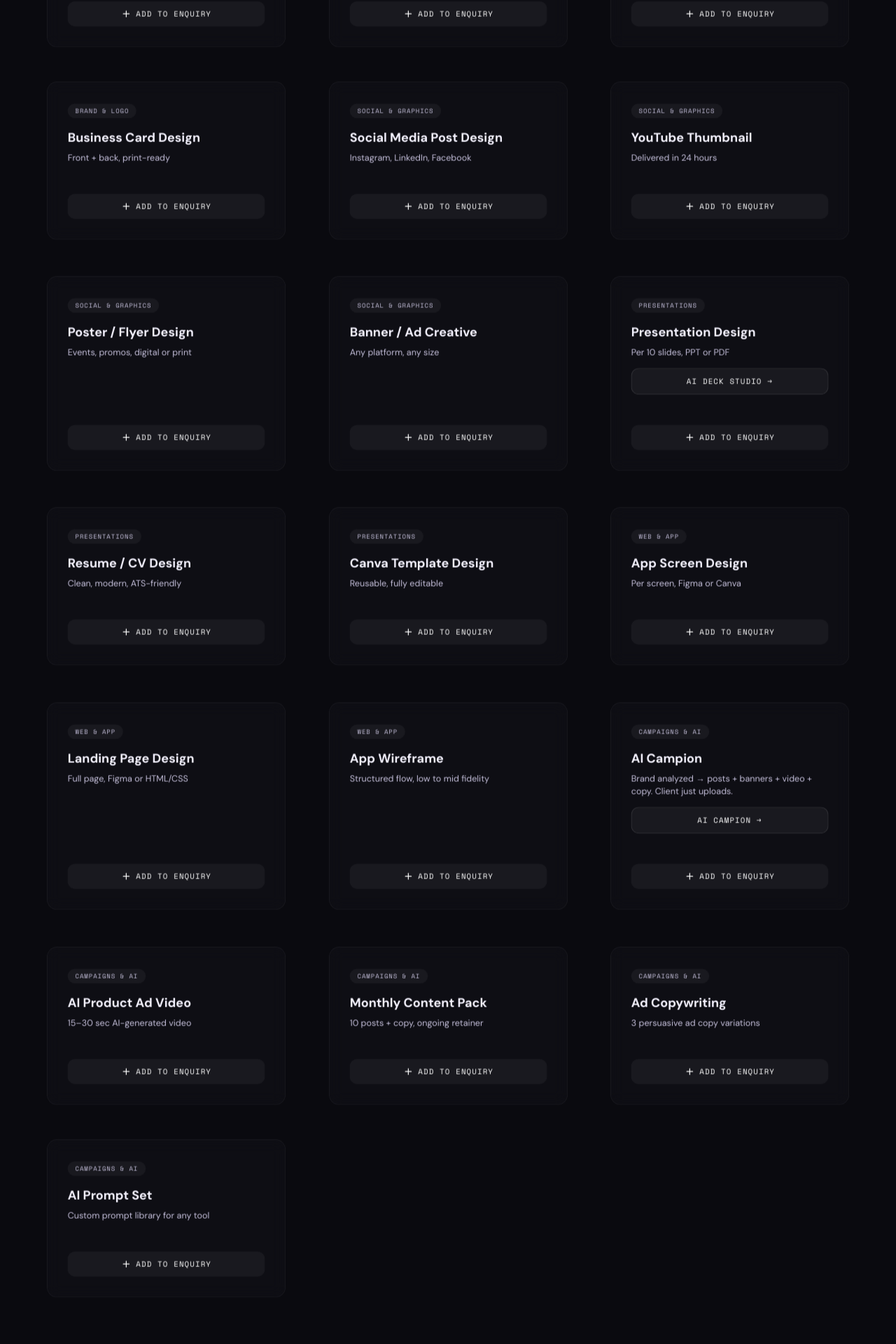
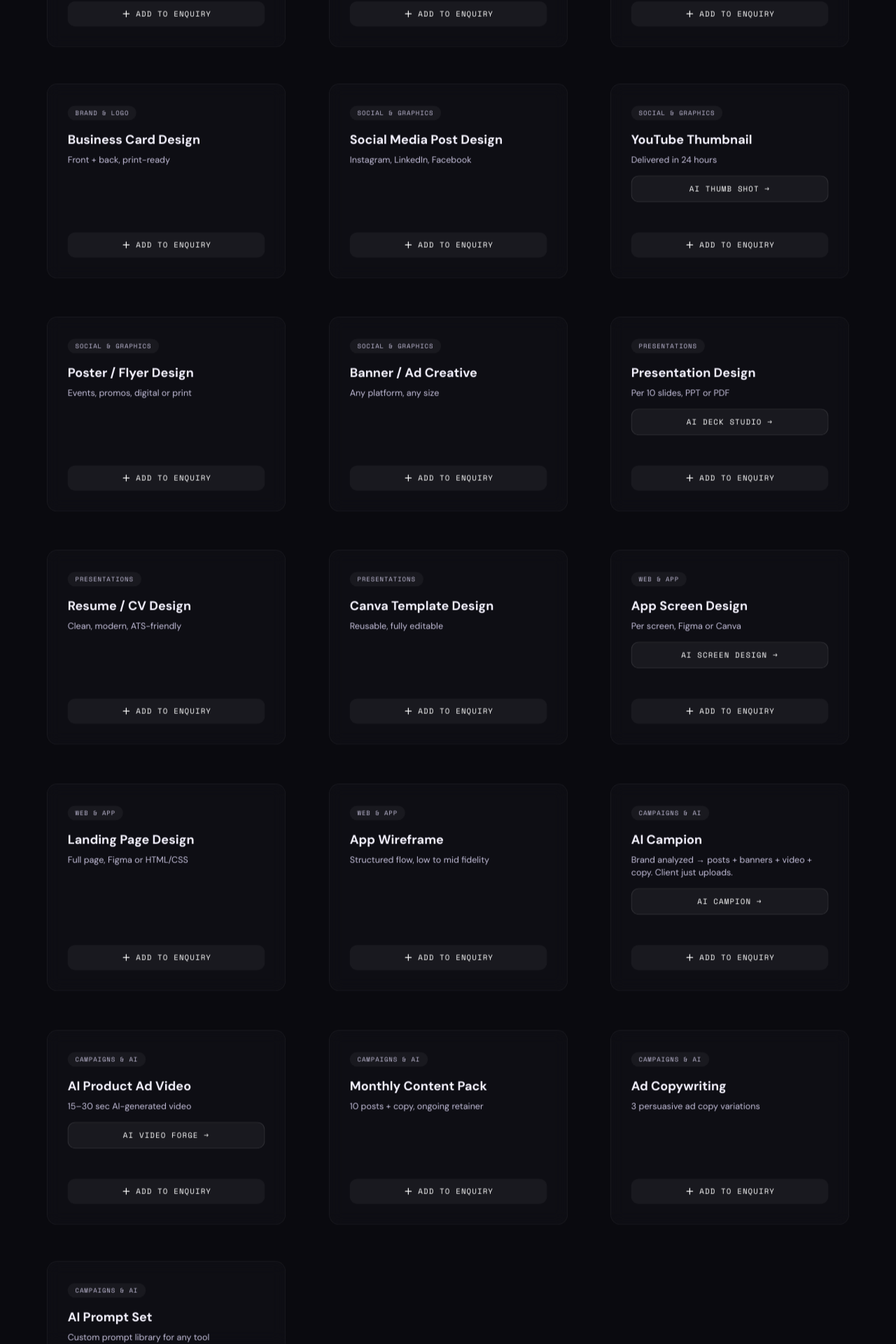
Before and after one commit to annuksk07-cloud/Indaratri-portfolio, a Next.js app: page / in a window 1280 px wide. Shown: the part 1420-3340 px from the top of the page at 70% size. Built offline with nearby package versions, Linux system fonts and the light colour scheme.

Commit message:
feat: Add AI service links to Services component
Adds direct links to new AI-related services within the Services component. This allows users to easily access detailed information or examples for AI Deck Studio, AI Thumb Shot, and AI Video Forge.

```diff
--- a/components/Services.tsx
+++ b/components/Services.tsx
@@ -179,6 +179,36 @@ export default function Services() {
                         AI Deck Studio →
                       </a>
                     )}
+                    {service.id === 's2' && (
+                      <a
+                        href="https://drive.google.com/file/d/1HFLRwpGlTD0m5fXo_Uaneo0QmUNFxdv8/view?usp=drivesdk"
+                        target="_blank"
+                        rel="noopener noreferrer"
+                        className="mt-4 w-full flex items-center justify-center gap-2 py-3 rounded-xl font-mono text-xs uppercase tracking-widest transition-all duration-300 bg-white/5 text-white hover:bg-white/10 border border-white/10 hover:border-white/30"
+                      >
+                        AI Thumb Shot →
+                      </a>
+                    )}
+                    {service.id === 'c2' && (
+                      <a
+                        href="https://drive.google.com/drive/folders/13tfizLFg4z5PlUJiqyRA7meKpv58wYWo"
+                        target="_blank"
+                        rel="noopener noreferrer"
+                        className="mt-4 w-full flex items-center justify-center gap-2 py-3 rounded-xl font-mono text-xs uppercase tracking-widest transition-all duration-300 bg-white/5 text-white hover:bg-white/10 border border-white/10 hover:border-white/30"
+                      >
+                        AI Video Forge →
+                      </a>
+                    )}
+                    {service.id === 'w1' && (
+                      <a
+                        href="https://drive.google.com/drive/folders/1m1m56zWkTSNcvKvvz5PW-6x5PJ6G707s"
+                        target="_blank"
+                        rel="noopener noreferrer"
+                        className="mt-4 w-full flex items-center justify-center gap-2 py-3 rounded-xl font-mono text-xs uppercase tracking-widest transition-all duration-300 bg-white/5 text-white hover:bg-white/10 border border-white/10 hover:border-white/30"
+                      >
+                        AI Screen Design →
+                      </a>
+                    )}
                   </div>
 
                   <div className="mt-auto pt-6">
```
